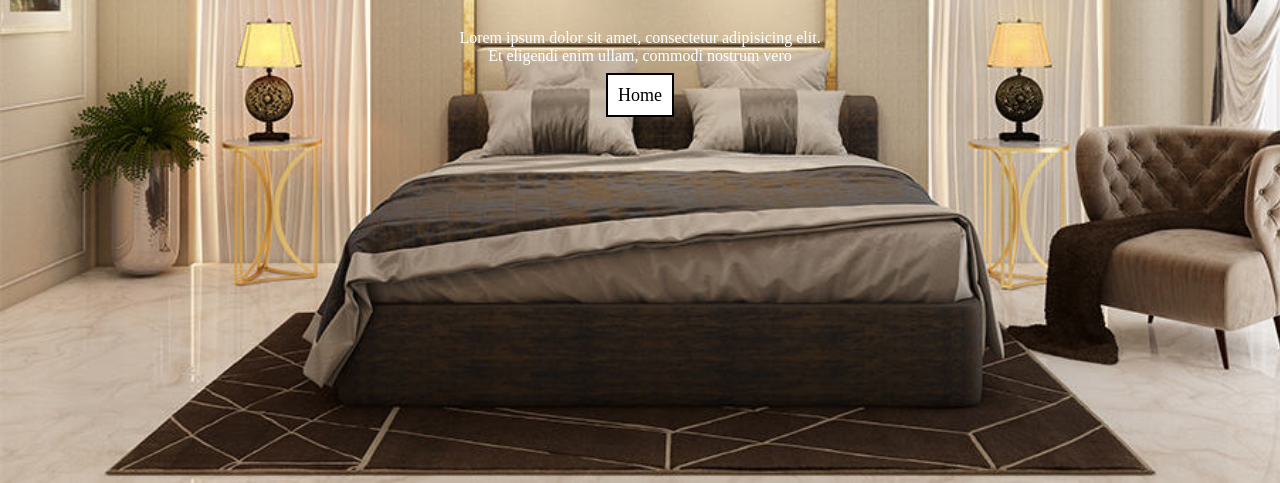
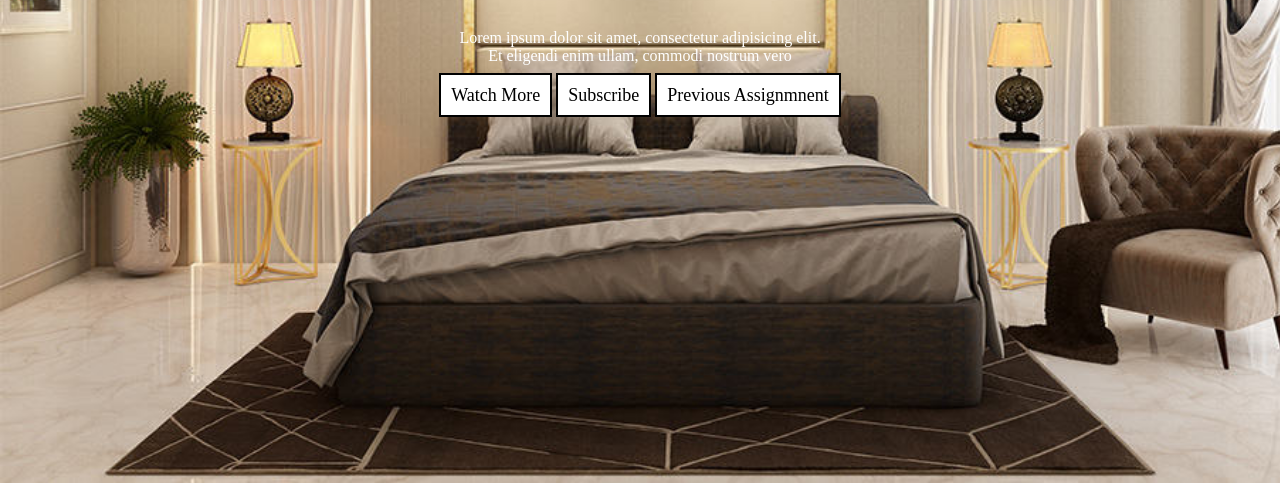
Before and after one commit to DeveloperArhamAli/home_decor, a plain HTML site: page page1.html in a window 1280 px wide. Shown: the part 317-800 px from the top of the page. Drawn offline with Linux system fonts and the light colour scheme.

Commit message:
Update page1.html

```diff
--- a/page1.html
+++ b/page1.html
@@ -19,7 +19,11 @@
     <div class="container">
         <h1>Design Your House</h1>
         <p>Lorem ipsum dolor sit amet, consectetur adipisicing elit. <br> Et eligendi enim ullam, commodi nostrum vero</p>
-        <a href="index.html">Home</a>
+        <div class="buttons">
+            <a href="">Watch More</a>
+            <a href="">Subscribe</a>
+            <a href="index.html">Previous Assignmnent</a>
+        </div>
     </div>
 
 </body>
```
